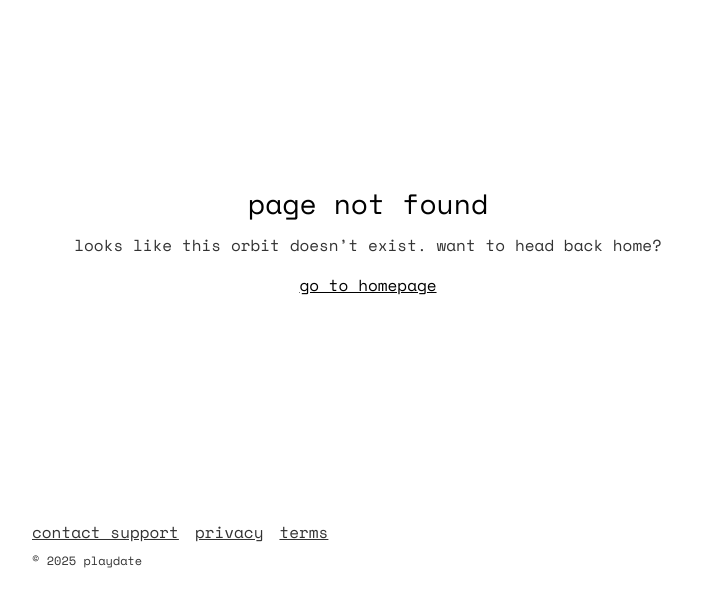
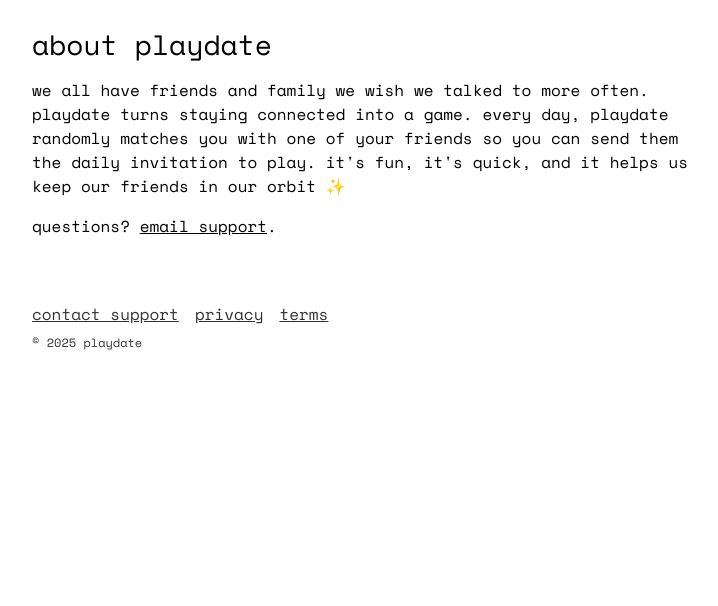
Before and after one commit to shaune-marx/nextjs-boilerplate, a Next.js app: page /about in a window 1280 px wide. Before the commit this address had no page. Shown: the top 606 px of the page, without its empty margins (272-990 px from the left). Built offline with nearby package versions, Linux system fonts and the light colour scheme.

Commit message:
Create page.tsx

```diff
--- /dev/null
+++ b/app/about/page.tsx
@@ -0,0 +1,13 @@
+export default function AboutPage() {
+  return (
+    <main style={{ maxWidth: 720, margin: "0 auto", padding: 24, textTransform: "lowercase" }}>
+      <h1 style={{ fontSize: 28, marginBottom: 12 }}>about playdate</h1>
+      <p style={{ marginBottom: 12 }}>
+        we all have friends and family we wish we talked to more often. playdate turns staying connected into a game. every day, playdate randomly matches you with one of your friends so you can send them the daily invitation to play. it&apos;s fun, it&apos;s quick, and it helps us keep our friends in our orbit ✨
+      </p>
+      <p style={{ marginTop: 16 }}>
+        questions? <a href="mailto:support@todaysplaydate.com" style={{ textDecoration: "underline" }}>email support</a>.
+      </p>
+    </main>
+  );
+}
```
